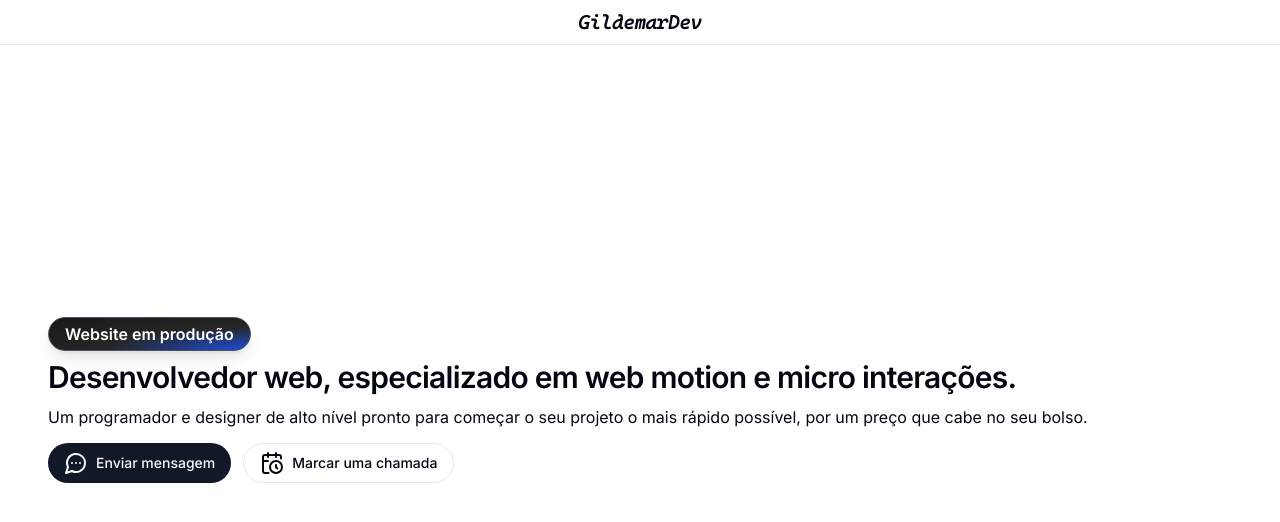
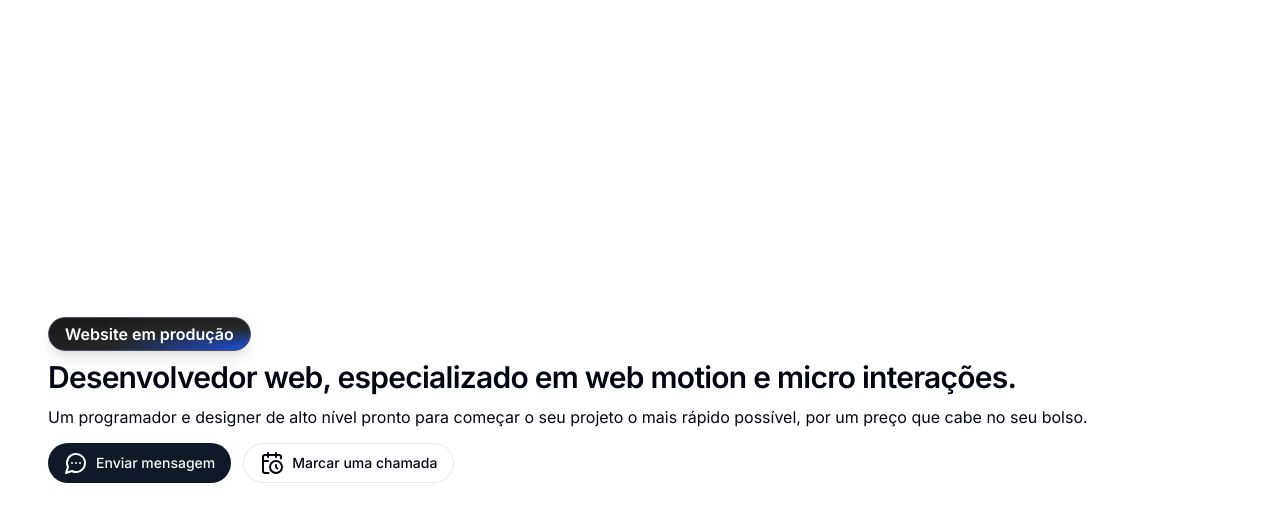
Before and after one commit to gildemardev/portfolio-2024, a Next.js app: page / in a window 1280 px wide. Shown: the top 522 px of the page. Built offline with nearby package versions, Linux system fonts and the light colour scheme.

Commit message:
Esconde a sidebar

```diff
--- a/src/app/layout.tsx
+++ b/src/app/layout.tsx
@@ -26,7 +26,7 @@ export default function RootLayout({
 					"min-h-screen bg-background font-sans antialiased",
 					fontSans.variable
 				)}>
-				<Navbar />
+				{/* <Navbar /> TODO: Terminar a sidebar */}
 				{children}
 			</body>
 		</html>
```
